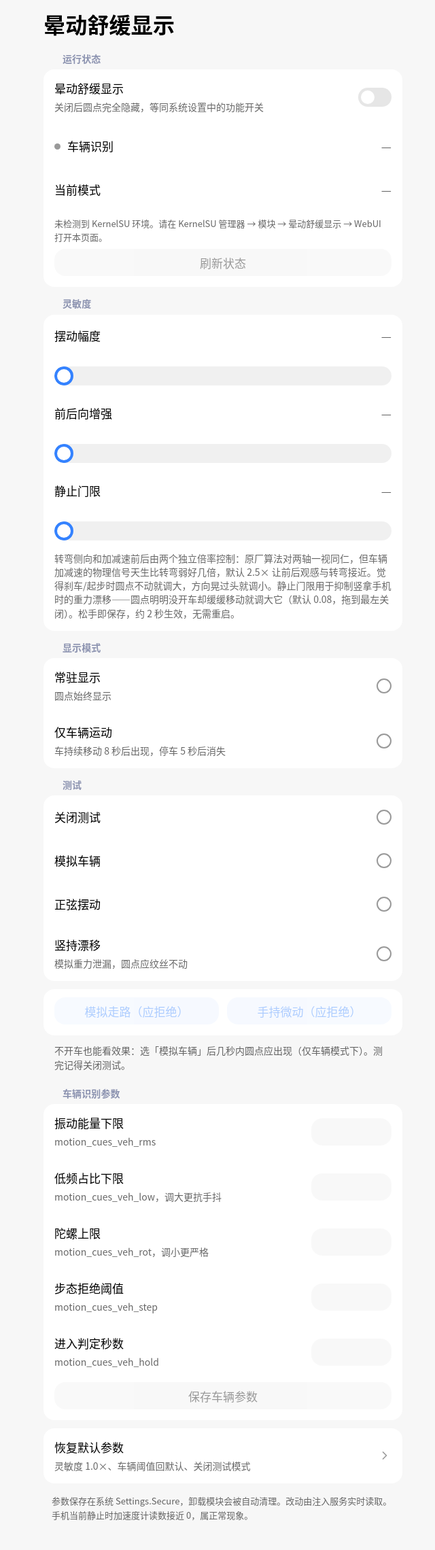
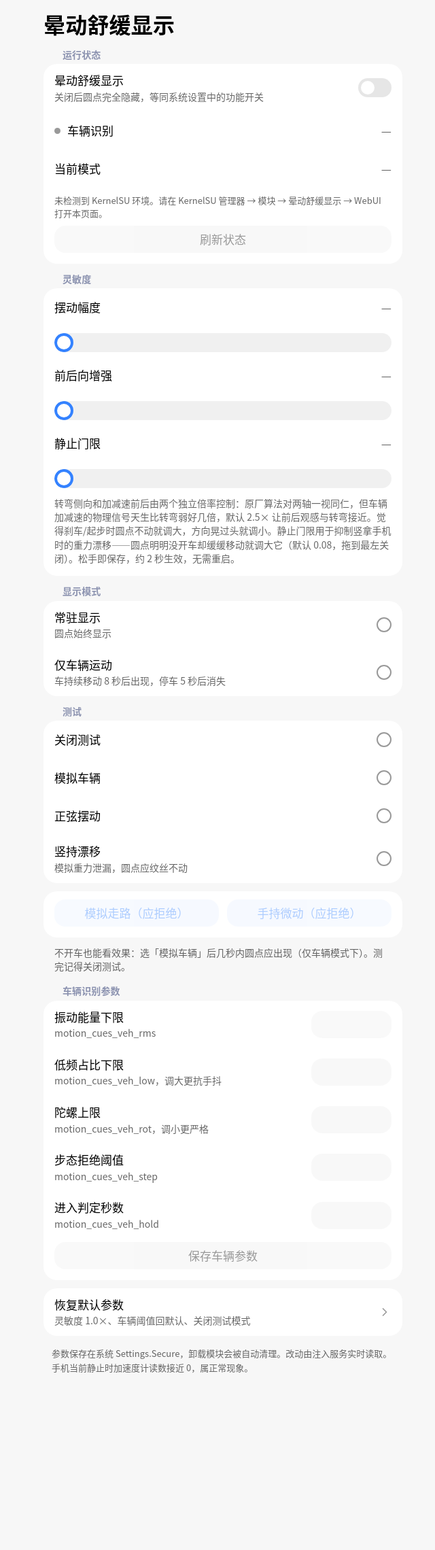
Before and after one commit to MieAiiii/oplus-antidizzy-module, a web app: page / in a window 1280 px wide. Shown: the whole page at 68% size, without its empty margins (312-952 px from the left). After the commit the page ends 2020 px from the top, so only its background shows below. Run offline with its HTML, style and script files only (its server is not run), Linux system fonts and the light colour scheme; data that the repository does not hold is empty.

Commit message:
release: v7.4 — 紧凑布局回归 + 卡片圆角 20dp
- 选项行 56dp / 上下内距 12dp，组标题与滑杆间距收紧
- 卡片圆角 16dp → 20dp（squircle 平滑圆角）

```diff
--- a/module/webroot/index.html
+++ b/module/webroot/index.html
@@ -116,23 +116,23 @@
   /* ===== SmallTitle：subtitle(14sp Bold) + onBackgroundVariant + PaddingValues(28, 8) ===== */
   .group-title {
     font-size: 14px; font-weight: 700; color: var(--on-bg-variant);
-    padding: 0 28px; margin: 14px 0 6px;
+    padding: 0 28px; margin: 8px 0 4px;
     letter-spacing: .1px;
   }
 
-  /* ===== Card：16dp squircle 平滑圆角（miuix-squircle），surfaceContainer，无阴影 ===== */
+  /* ===== Card：20dp squircle 平滑圆角（miuix-squircle），surfaceContainer，无阴影 ===== */
   .card {
     background: var(--card);
-    border-radius: 16px;
+    border-radius: 20px;
     corner-shape: squircle;         /* Chrome 133+：超椭圆平滑圆角（miuix squircle） */
     overflow: hidden;
     margin-bottom: 12px;            /* miuix 卡片间距 12dp */
   }
   .card:last-child { margin-bottom: 0; }
 
-  /* ===== BasicComponent：minHeight 64dp（宽松版），InsideMargin 16dp，标题 17sp Medium ===== */
+  /* ===== BasicComponent：minHeight 56dp（紧凑版），InsideMargin 16dp，标题 17sp Medium ===== */
   .mi-row {
-    position: relative; min-height: 64px; padding: 16px;
+    position: relative; min-height: 56px; padding: 12px 16px;
     display: flex; align-items: center; justify-content: space-between; gap: 12px;
   }
   /* 行间分隔线：已按需求关闭（如需恢复把下面规则取消注释） */
@@ -145,7 +145,7 @@
   .mi-row.pressable:active { transform: scale(.985); background: var(--press); }
   .row-main { flex: 1; min-width: 0; }
   .row-title { font-size: 17px; font-weight: 500; }      /* headline1 + Medium */
-  .row-summary { font-size: 14px; color: var(--summary); margin-top: 4px; line-height: 1.45; }
+  .row-summary { font-size: 14px; color: var(--summary); margin-top: 2px; line-height: 1.4; }
   .row-value { font-size: 17px; color: var(--summary); font-variant-numeric: tabular-nums; white-space: nowrap; }
   .row-label { display: flex; align-items: center; font-size: 17px; font-weight: 500; }
 
@@ -191,7 +191,7 @@
             左右留白 = 14dp（thumbRadius），
             拖拽时轨道叠加 4.4% 黑蒙版，thumb 放大 1.127 ===== */
   .slider {
-    position: relative; height: 28px; margin: 12px 16px 10px;
+    position: relative; height: 28px; margin: 10px 16px 6px;
     touch-action: none; cursor: pointer; isolation: isolate;
   }
   .slider-track {
```
Also changed, not shown: README.md, 1 other file.
